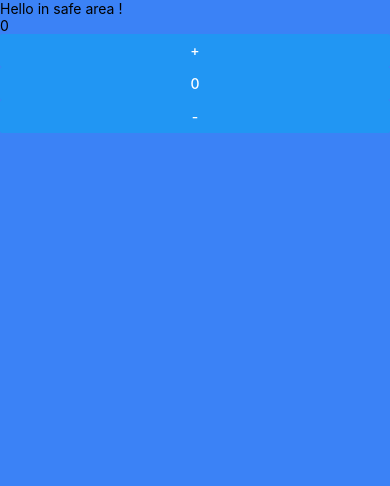
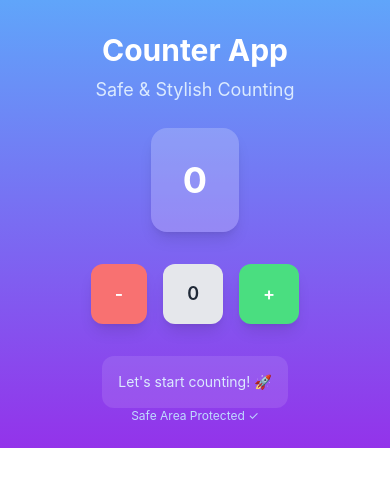
Before and after one commit to niyomugaboetiene/react-native-with-tailwindcss, a React Native app: screen / in a window 390 px wide. Shown: the top 486 px of the page. Built offline with nearby package versions, Linux system fonts and the light colour scheme.

Commit message:
react-naitve: with tailwind

```diff
--- a/components/Container.tsx
+++ b/components/Container.tsx
@@ -1,9 +1,5 @@
 import { SafeAreaView } from 'react-native';
 
 export const Container = ({ children }: { children: React.ReactNode }) => {
-  return <SafeAreaView className={styles.container}>{children}</SafeAreaView>;
+  return <SafeAreaView>{children}</SafeAreaView>;
 };
-
-const styles = {
-  container: 'flex flex-1 m-6',
-};
--- a/components/chapter 1/safeArea.tsx
+++ b/components/chapter 1/safeArea.tsx
@@ -1,29 +1,71 @@
-// ? safeAreaView doesn't overlap with notches, status bar, or rounded corners iOS/Android
-import { SafeAreaView, Text, Button } from "react-native";
-import React,{ useState } from "react";
+import { SafeAreaView, Text, TouchableOpacity, View } from "react-native";
+import React, { useState } from "react";
+
 function SafeArea() {
     const [count, setCount] = useState(0);
+
     return (
-        <SafeAreaView className="min-h-screen bg-blue-500">
+        <SafeAreaView className="flex-1 bg-gradient-to-b from-blue-400 to-purple-600">
+            {/* Header */}
+            <View className="items-center pt-8 pb-6">
+                <Text className="text-3xl font-bold text-white mb-2">
+                    Counter App
+                </Text>
+                <Text className="text-lg text-blue-100">
+                    Safe & Stylish Counting
+                </Text>
+            </View>
 
-            <Text>Hello in safe area !</Text>
-            <Text>{count}</Text>
+            {/* Main Content */}
+            <View className="flex-1 items-center justify-center px-6">
+                {/* Count Display */}
+                <View className="bg-white/20 rounded-2xl p-8 mb-8 shadow-lg">
+                    <Text className="text-4xl font-bold text-white text-center">
+                        {count}
+                    </Text>
+                </View>
 
-            <Button
-              title="+"
-              onPress={() => setCount(count + 1)}
-               />
-            <Button
-              title="0"
-              onPress={() => setCount(0)}
-               />
-            <Button
-              title="-"
-              onPress={() => setCount(count - 1)}
-               />
+                {/* Buttons Container */}
+                <View className="flex-row gap-4 mb-8">
+                    <TouchableOpacity
+                        className="bg-red-400 px-6 py-4 rounded-xl shadow-lg active:bg-red-500"
+                        onPress={() => setCount(count - 1)}
+                    >
+                        <Text className="text-white text-lg font-semibold">-</Text>
+                    </TouchableOpacity>
+
+                    <TouchableOpacity
+                        className="bg-gray-200 px-6 py-4 rounded-xl shadow-lg active:bg-gray-300"
+                        onPress={() => setCount(0)}
+                    >
+                        <Text className="text-gray-800 text-lg font-semibold">0</Text>
+                    </TouchableOpacity>
+
+                    <TouchableOpacity
+                        className="bg-green-400 px-6 py-4 rounded-xl shadow-lg active:bg-green-500"
+                        onPress={() => setCount(count + 1)}
+                    >
+                        <Text className="text-white text-lg font-semibold">+</Text>
+                    </TouchableOpacity>
+                </View>
+
+                {/* Status Message */}
+                <View className="bg-white/10 rounded-xl p-4">
+                    <Text className="text-blue-100 text-center text-sm">
+                        {count === 0 ? "Let's start counting! 🚀" :
+                         count > 0 ? "Going up! 📈" : "Going down! 📉"}
+                    </Text>
+                </View>
+            </View>
+
+            {/* Footer */}
+            <View className="pb-6 px-6">
+                <Text className="text-blue-200 text-center text-xs">
+                    Safe Area Protected ✓
+                </Text>
+            </View>
         </SafeAreaView>
     )
 }
 
-
 export default SafeArea;
```
